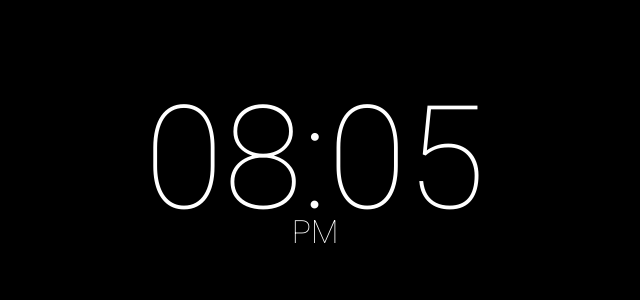
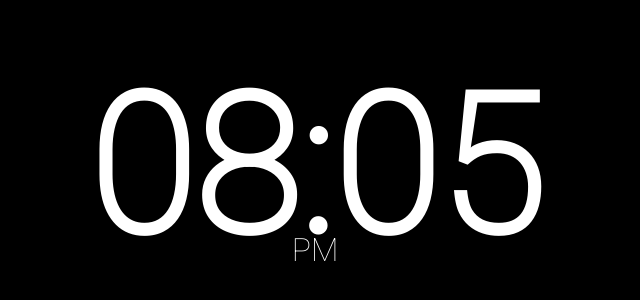
Before and after one commit to 12treesarecool34/clock, a plain HTML site: page thin.html in a window 1280 px wide. Shown: the part 238-538 px from the top of the page, without its empty margins (325-965 px from the left). Drawn offline with Linux system fonts and the light colour scheme.

Commit message:
Update styles.css

```diff
--- a/styles.css
+++ b/styles.css
@@ -16,12 +16,12 @@ body {
 
 #time {
     display: block;
-    font-size: 9rem;  /* Even bigger clock */
-    font-weight: 100;  /* Roboto Thin font */
+    font-size: 12rem;
+    font-weight: 800;
 }
 
 #ampm {
     display: block;
-    font-size: 2rem;  /* Even smaller AM/PM */
-    margin-top: -30px;  /* Adjust position */
+    font-size: 2rem;
+    margin-top: -50px;
 }
```
